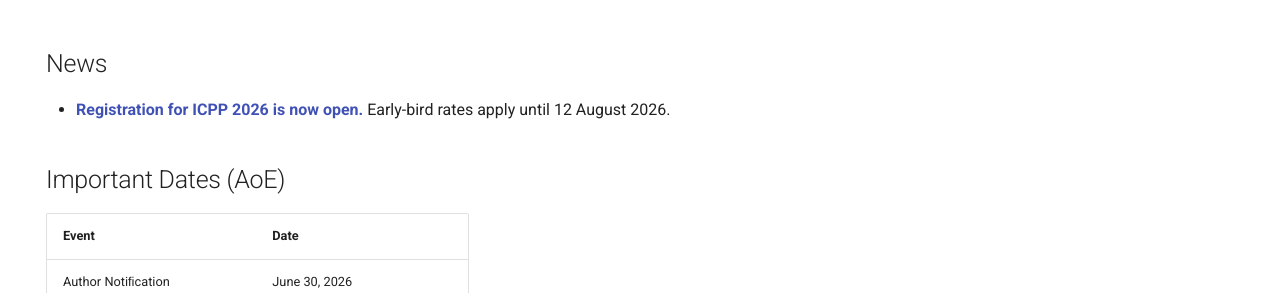
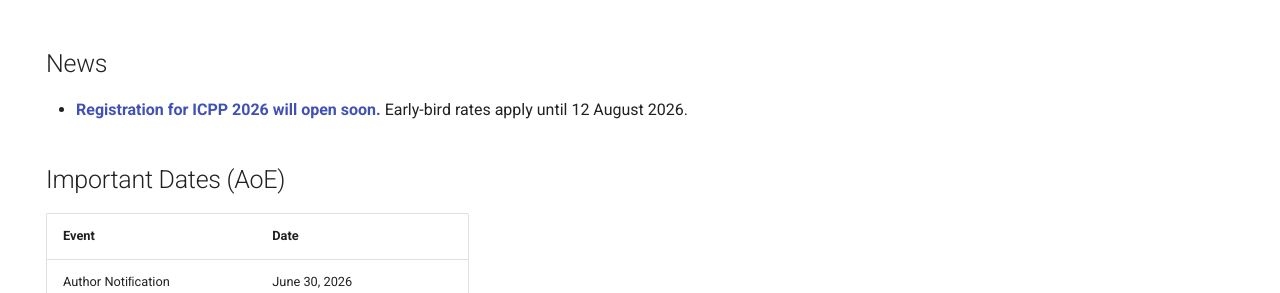
Before and after one commit to icpp2026/icpp2026.github.io, an MkDocs documentation site: the page built from docs/index.md, in a window 1280 px wide and 900 px high, scrolled down 783 px. Shown: the part 160-453 px from the top of the window. Built offline with MkDocs 1.6.1 and Material for MkDocs 9.7.7, drawn with Linux system fonts in a browser that asks for light colours; comment, search, counter and statistics services are not loaded.

Commit message:
docs: change registration status to "will open soon"
Co-Authored-By: Claude Opus 4.8 (1M context) <noreply@anthropic.com>

```diff
--- a/docs/index.md
+++ b/docs/index.md
@@ -21,7 +21,7 @@ hide:
 <div markdown>
 <h2>News</h2>
 
-- **[Registration for ICPP 2026 is now open.](registration.md)** Early-bird rates apply until 12 August 2026.
+- **[Registration for ICPP 2026 will open soon.](registration.md)** Early-bird rates apply until 12 August 2026.
 
 </div>
 
```
Also changed, not shown: docs/registration.md (+1 -1 lines).
